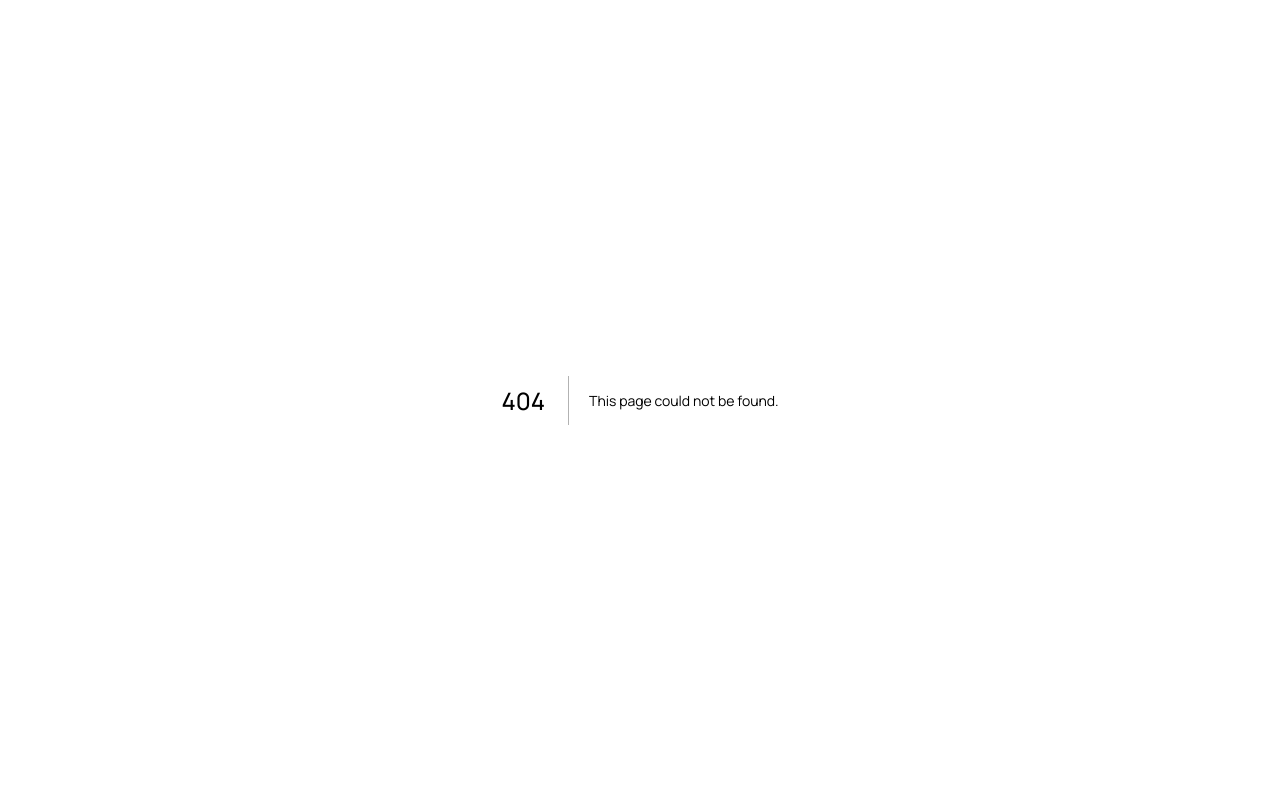
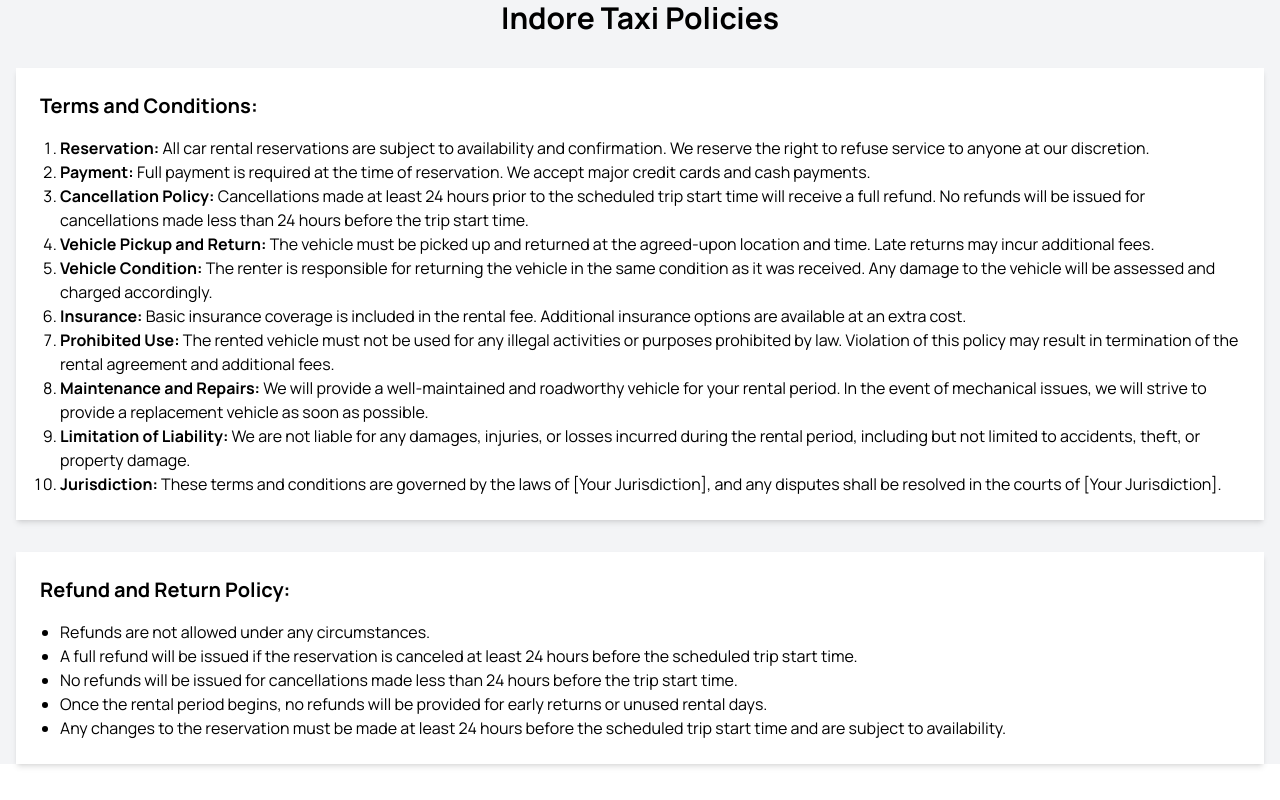
Before and after one commit to Anujv93/indore_taxi, a Next.js app: page /policy in a window 1280 px wide. Before the commit this address had no page. Built offline with nearby package versions, Linux system fonts and the light colour scheme.

Commit message:
added policies

```diff
--- /dev/null
+++ b/app/policy/page.tsx
@@ -0,0 +1,92 @@
+function ReturnandRefund() {
+  return (
+    <div className="bg-gray-100 py-100 container mx-auto px-4">
+      <h1 className="text-3xl font-bold text-center mb-8">
+        Indore Taxi Policies
+      </h1>
+
+      <div className="policy-section bg-white shadow-md rounded-lg p-6 mb-8">
+        <h2 className="text-xl font-bold mb-4">Terms and Conditions:</h2>
+        <ol className="list-decimal pl-5">
+          <li>
+            <strong>Reservation:</strong> All car rental reservations are
+            subject to availability and confirmation. We reserve the right to
+            refuse service to anyone at our discretion.
+          </li>
+          <li>
+            <strong>Payment:</strong> Full payment is required at the time of
+            reservation. We accept major credit cards and cash payments.
+          </li>
+          <li>
+            <strong>Cancellation Policy:</strong> Cancellations made at least 24
+            hours prior to the scheduled trip start time will receive a full
+            refund. No refunds will be issued for cancellations made less than
+            24 hours before the trip start time.
+          </li>
+          <li>
+            <strong>Vehicle Pickup and Return:</strong> The vehicle must be
+            picked up and returned at the agreed-upon location and time. Late
+            returns may incur additional fees.
+          </li>
+          <li>
+            <strong>Vehicle Condition:</strong> The renter is responsible for
+            returning the vehicle in the same condition as it was received. Any
+            damage to the vehicle will be assessed and charged accordingly.
+          </li>
+          <li>
+            <strong>Insurance:</strong> Basic insurance coverage is included in
+            the rental fee. Additional insurance options are available at an
+            extra cost.
+          </li>
+          <li>
+            <strong>Prohibited Use:</strong> The rented vehicle must not be used
+            for any illegal activities or purposes prohibited by law. Violation
+            of this policy may result in termination of the rental agreement and
+            additional fees.
+          </li>
+          <li>
+            <strong>Maintenance and Repairs:</strong> We will provide a
+            well-maintained and roadworthy vehicle for your rental period. In
+            the event of mechanical issues, we will strive to provide a
+            replacement vehicle as soon as possible.
+          </li>
+          <li>
+            <strong>Limitation of Liability:</strong> We are not liable for any
+            damages, injuries, or losses incurred during the rental period,
+            including but not limited to accidents, theft, or property damage.
+          </li>
+          <li>
+            <strong>Jurisdiction:</strong> These terms and conditions are
+            governed by the laws of [Your Jurisdiction], and any disputes shall
+            be resolved in the courts of [Your Jurisdiction].
+          </li>
+        </ol>
+      </div>
+
+      <div className="policy-section bg-white shadow-md rounded-lg p-6">
+        <h2 className="text-xl font-bold mb-4">Refund and Return Policy:</h2>
+        <ul className="list-disc pl-5">
+          <li>Refunds are not allowed under any circumstances.</li>
+          <li>
+            A full refund will be issued if the reservation is canceled at least
+            24 hours before the scheduled trip start time.
+          </li>
+          <li>
+            No refunds will be issued for cancellations made less than 24 hours
+            before the trip start time.
+          </li>
+          <li>
+            Once the rental period begins, no refunds will be provided for early
+            returns or unused rental days.
+          </li>
+          <li>
+            Any changes to the reservation must be made at least 24 hours before
+            the scheduled trip start time and are subject to availability.
+          </li>
+        </ul>
+      </div>
+    </div>
+  );
+}
+
+export default ReturnandRefund;
--- a/components/Footer.tsx
+++ b/components/Footer.tsx
@@ -45,10 +45,10 @@ const Footer = () => (
       <p>@2023 IndoreTaxi. All rights reserved</p>
 
       <div className="footer__copyrights-link">
-        <Link href="/" className="text-gray-500">
+        <Link href="/policy" className="text-gray-500">
           Privacy & Policy
         </Link>
-        <Link href="/" className="text-gray-500">
+        <Link href="/policy" className="text-gray-500">
           Terms & Condition
         </Link>
       </div>
```
Also changed, not shown: app/termsandcondition/page.tsx (added).
